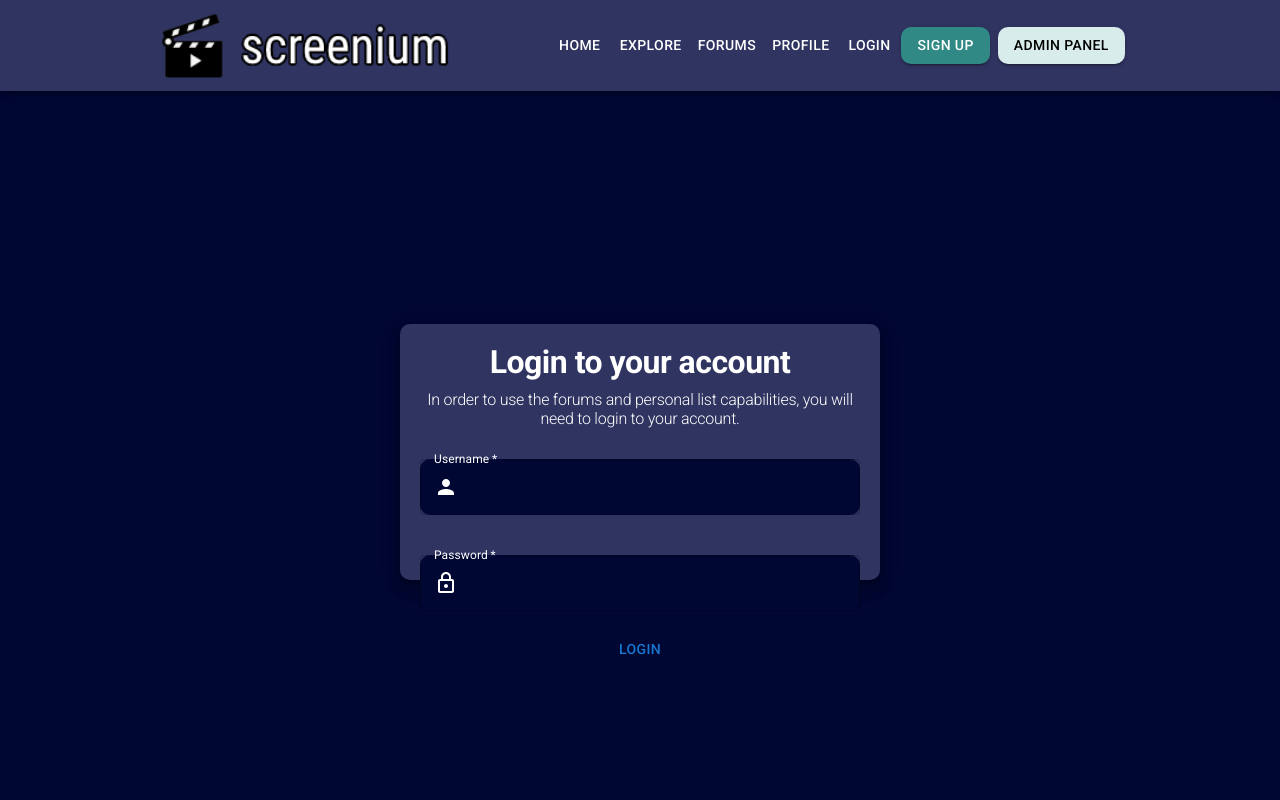
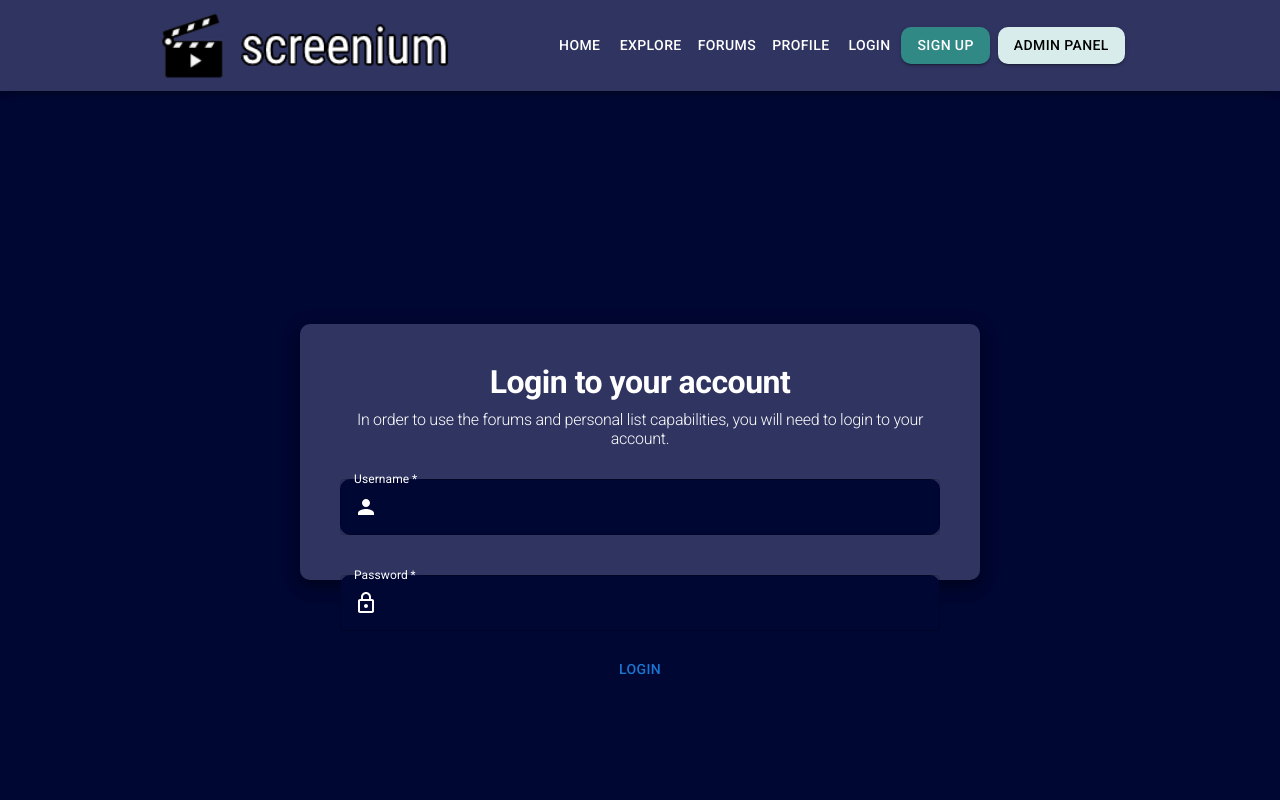
Before and after one commit to humaiyun/screenium, a React (Create React App) app in the folder client/: page /login in a window 1280 px wide. Shown: the top 800 px of the page. Built offline with nearby package versions, Linux system fonts and the light colour scheme; no server answers; the HTML template or start-up script is replaced by a standard one.

Commit message:
widened margins

```diff
--- a/client/src/components/Login/Login.js
+++ b/client/src/components/Login/Login.js
@@ -7,7 +7,7 @@ import PersonIcon from '@mui/icons-material/Person';
 
 const Login = () => {
 
-  const formStyle = {borderRadius:10, padding: 20, height: '32vh', width: 480, margin: "233px auto", backgroundColor: "#303461"}
+  const formStyle = {borderRadius:10, padding: 40, height: '32vh', width: 680, margin: "233px auto", backgroundColor: "#303461"}
   return (
     <Grid>
       <Paper elevation={10} style={formStyle}>
@@ -25,12 +25,12 @@ const Login = () => {
             textAlign: "center"
         }}>In order to use the forums and personal list capabilities, you will need to login to your account.</Typography>
 
-      <TextField label="Username" variant="outlined" fullWidth required
+      <TextField label="Username" fullWidth required
         sx={{
           bgcolor: '#000732',
           input: { color: 'white' },
           label: { color: 'white' },
-          margin: "20px 0px",
+          margin: "20px 20px 20px 0px",
           borderRadius: "10px"
         }}
         InputProps={{startAdornment:(
@@ -39,7 +39,7 @@ const Login = () => {
           </InputAdornment>
         )}}
         />
-      <TextField  label="Password" variant="outlined" margin="30px" type="password" fullWidth required
+      <TextField  label="Password"  margin="30px" type="password" fullWidth required
       sx={{
           bgcolor: '#000732',
           input: { color: 'white' },
```
